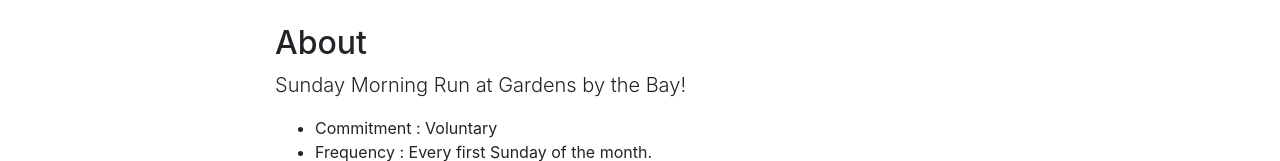
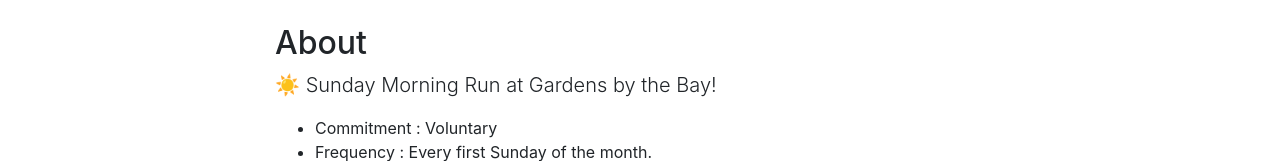
Before and after one commit to glennlum/run-gbb, a website with bundled scripts: page index.html in a window 1280 px wide. Shown: the part 1090-1251 px from the top of the page. Built offline with nearby package versions, Linux system fonts and the light colour scheme.

Commit message:
Update index.html

```diff
--- a/index.html
+++ b/index.html
@@ -51,7 +51,7 @@
         <div class="col-lg-8 mx-auto">
           <h2>About</h2>
           <p class="lead">
-          	Sunday Morning Run at Gardens by the Bay!
+          ☀️ Sunday Morning Run at Gardens by the Bay!
           </p>
           <ul>
             <li>Commitment   : Voluntary </li>
```
